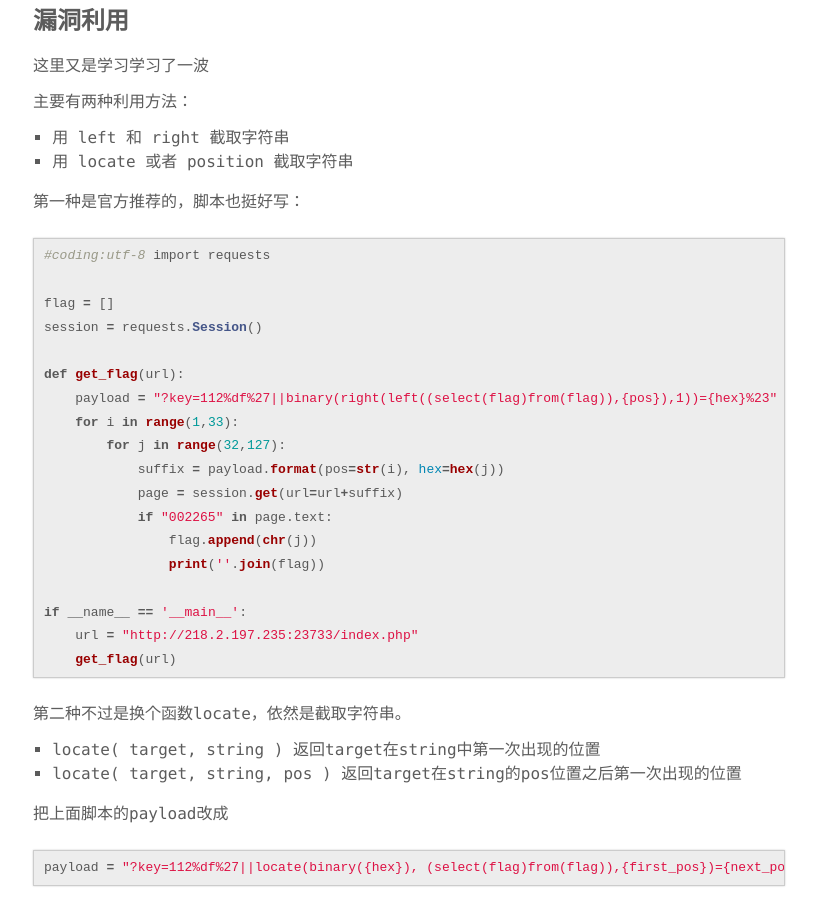
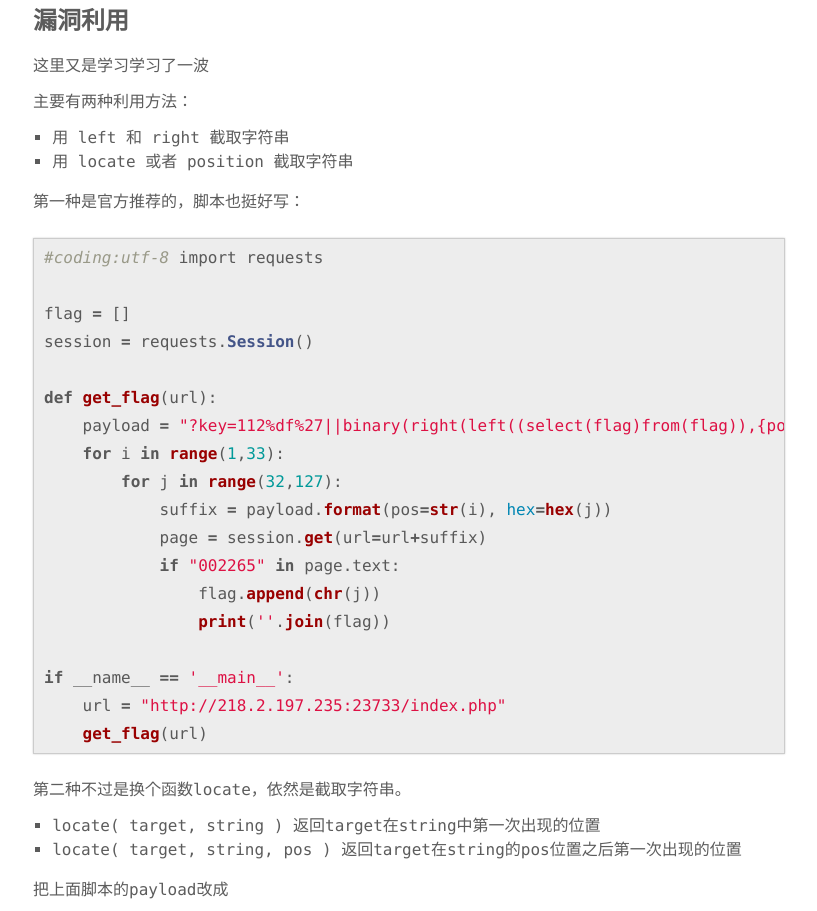
Before and after one commit to wangshu88/solei1.github.io, a Jekyll site: the page built from _posts/2017-03-20-NJCTF2017-come-on.md, in a window 1280 px wide. Shown: the part 1504-2415 px from the top of the page, without its empty margins (231-1048 px from the left). Built offline with Jekyll 4.4.1, drawn with Linux system fonts in a browser that asks for light colours; our own code applies the rules of GitHub Pages for plain Markdown files.

Commit message:
css monospace->consolas

```diff
--- a/assets/scss/base/_typography.scss
+++ b/assets/scss/base/_typography.scss
@@ -88,7 +88,7 @@ code {
   background: none;
   border-radius: 0;
   border: none;
-  font-family: monospace;
+  font-family: consolas;
   font-size: 1em;
   margin: 0;
   padding: 0 5px;
@@ -97,7 +97,7 @@ code {
 
 pre {
   -webkit-overflow-scrolling: touch;
-  font-family: monospace;
+  font-family: consolas;
   font-size: 1em;
   margin: 0;
   padding: 5px 10px !important;
```
Also changed, not shown: links.md (+3 -3 lines).
